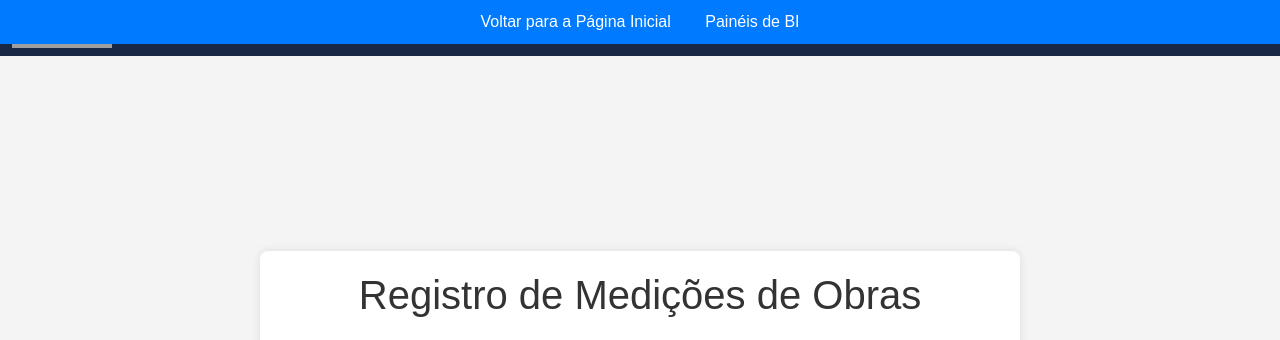
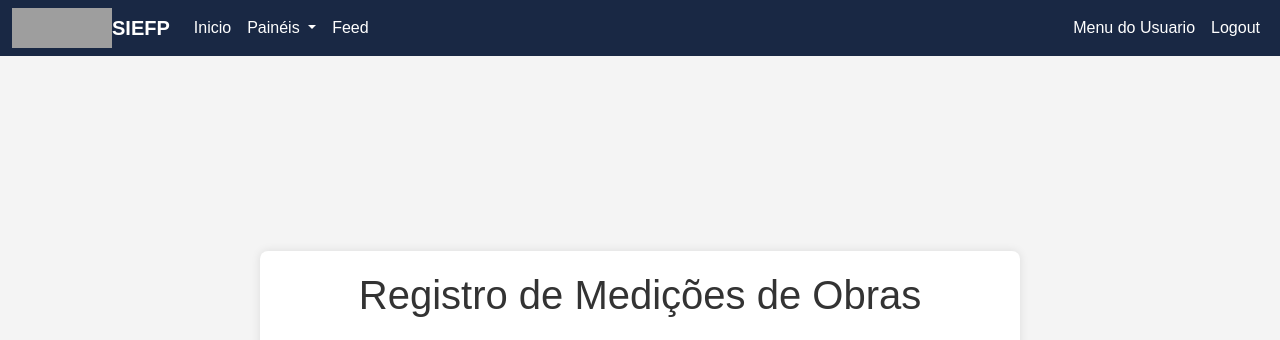
Before and after one commit to AiramBI/SECID, a Flask app: page /paineis/sei in a window 1280 px wide. Shown: the top 340 px of the page. Run offline with Flask 3, Linux system fonts and the light colour scheme; the visitor is signed in with stand-in values (Sample User, id 1); grey boxes are pictures that could not be loaded.

Commit message:
Update sei.html

```diff
--- a/SECID/templates/sei.html
+++ b/SECID/templates/sei.html
@@ -2,9 +2,6 @@
 
 {% block body%}
 <head>
-    <meta charset="UTF-8">
-    <meta name="viewport" content="width=device-width, initial-scale=1.0">
-    <title>Registro de Medições de Obras - Secretaria de Cidades</title>
     <style>
         body {
             font-family: Arial, sans-serif;
@@ -87,12 +84,6 @@
     </style>
 </head>
 <body>
-    <!-- Barra superior com botões de navegação -->
-    <div class="top-bar">
-        <a href="/home">Voltar para a Página Inicial</a>
-        <a href="/paineis">Painéis de BI</a> <!-- Botão para a página de painéis de BI -->
-    </div>
-
     <!-- Conteúdo da página de medições de obras -->
     <div class="container">
         <div class="form-container">
```
